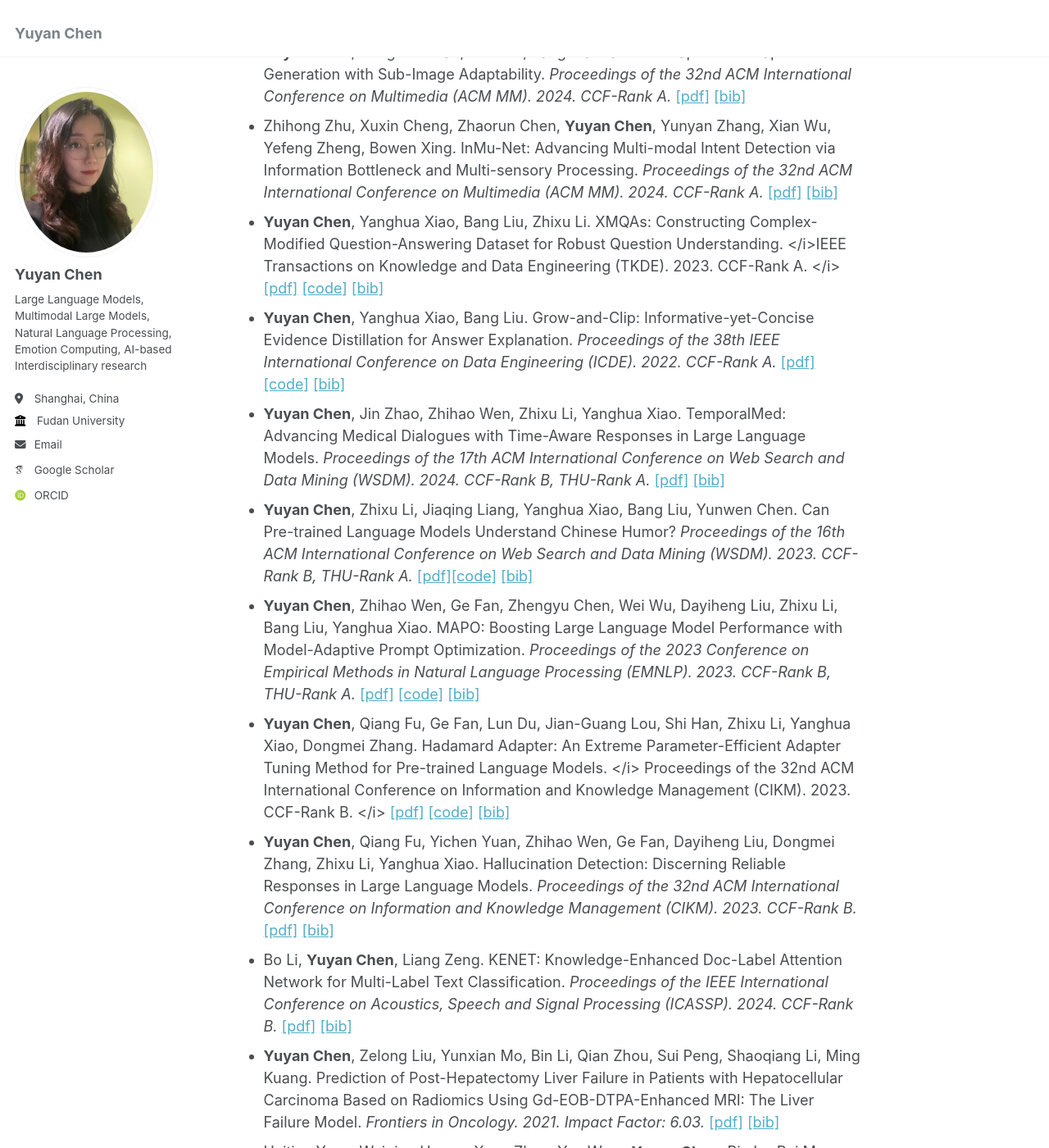
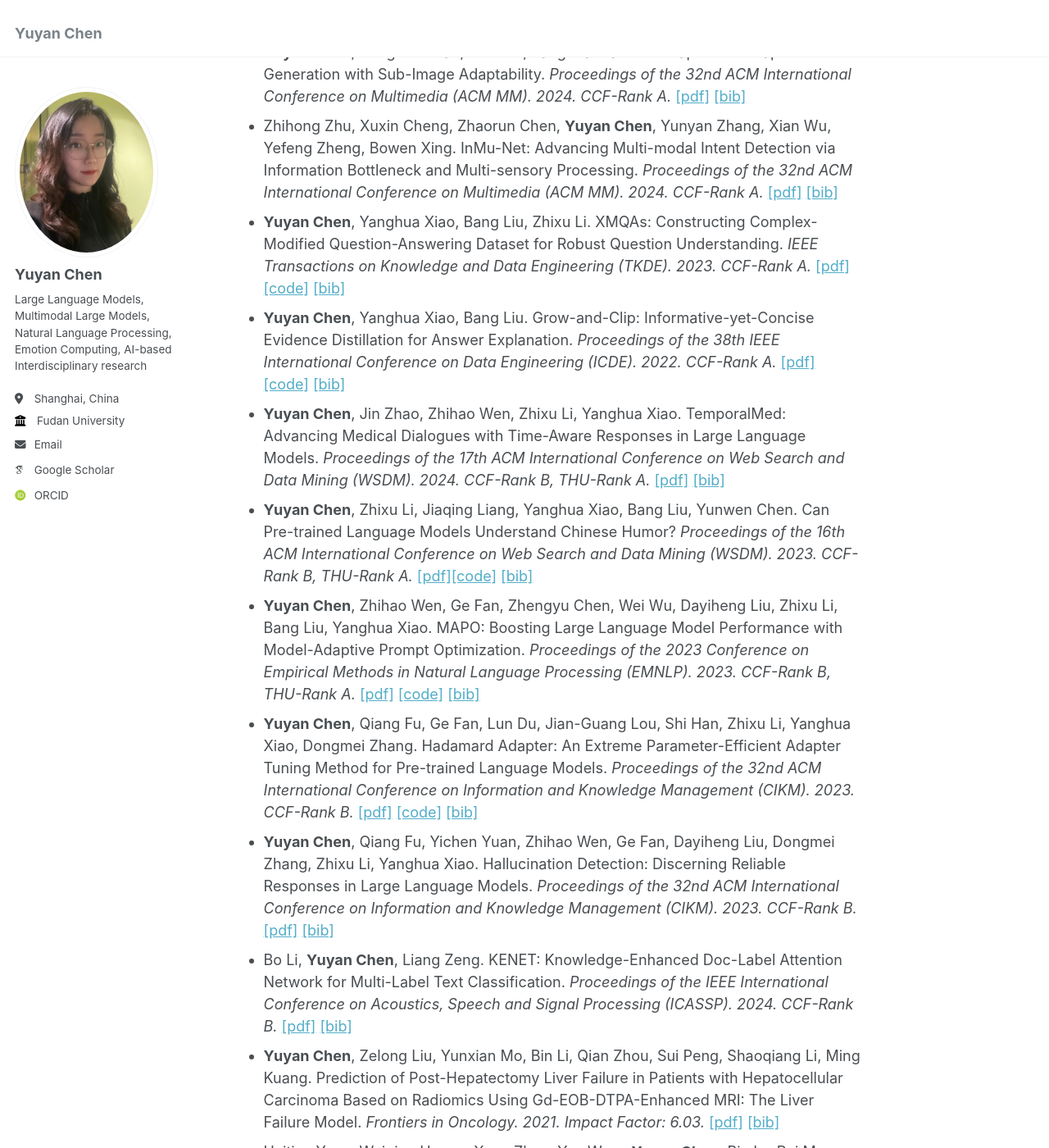
Before and after one commit to Yukyin/Yukyin.github.io, a Jekyll site: the page built from _pages/about.md, in a window 1280 px wide and 1400 px high, scrolled down 1567 px. Shown: the whole window at 82% size. Built offline with Jekyll 4.4.1, drawn with Linux system fonts in a browser that asks for light colours; some web fonts are replaced.

Commit message:
Initial commit

```diff
--- a/_pages/about.md
+++ b/_pages/about.md
@@ -56,12 +56,12 @@ My overarching goal is to develop intelligent, empathetic, and trustworthy AI sy
 * <strong>Yuyan Chen</strong>, Yichen Yuan, Panjun Liu, Dayiheng Liu, Qinghao Guan, Mengfei Guo, Haiming Peng, Zhixu Li, Yanghua Xiao, Bang Liu. Talk Funny! A Large-Scale Humor Response Dataset with Chain-of-Humor Interpretation. <i>Proceedings of the 38th AAAI Conference on Artificial Intelligence (AAAI). 2024. CCF-Rank A. </i> [[pdf]](https://ojs.aaai.org/index.php/AAAI/article/view/29736/31266) [[code]](https://drive.google.com/drive/folders/1zMRCOziVE16E9L0VuTfPZV6C-S2fDNl6?usp=sharing) [[bib]](/files/Talk_Funny.bib)
 * <strong>Yuyan Chen</strong>, Songzhou Yan, Zhixu Li, Yanghua Xiao. XMeCap: Meme Caption Generation with Sub-Image Adaptability. <i>Proceedings of the 32nd ACM International Conference on Multimedia (ACM MM). 2024. CCF-Rank A. </i> [[pdf]](https://arxiv.org/pdf/2407.17152) [[bib]](/files/XMeCap.bib)
 * Zhihong Zhu, Xuxin Cheng, Zhaorun Chen, <strong>Yuyan Chen</strong>, Yunyan Zhang, Xian Wu, Yefeng Zheng, Bowen Xing. InMu-Net: Advancing Multi-modal Intent Detection via Information Bottleneck and Multi-sensory Processing. <i>Proceedings of the 32nd ACM International Conference on Multimedia (ACM MM). 2024. CCF-Rank A. </i> [[pdf]](https://openreview.net/pdf?id=CuX8NF7XJq) [[bib]](/files/InMu-Net.bib)
-* <strong>Yuyan Chen</strong>, Yanghua Xiao, Bang Liu, Zhixu Li. XMQAs: Constructing Complex-Modified Question-Answering Dataset for Robust Question Understanding. </i>IEEE Transactions on Knowledge and Data Engineering (TKDE). 2023. CCF-Rank A. </i> [[pdf]](https://ieeexplore.ieee.org/stamp/stamp.jsp?tp=&arnumber=10214399) [[code]](https://drive.google.com/drive/folders/1FPqiJxS5uQN6E4GjZVhK590_XsMcRBdo?usp=sharing) [[bib]](/files/XMQAs.bib)
+* <strong>Yuyan Chen</strong>, Yanghua Xiao, Bang Liu, Zhixu Li. XMQAs: Constructing Complex-Modified Question-Answering Dataset for Robust Question Understanding. <i>IEEE Transactions on Knowledge and Data Engineering (TKDE). 2023. CCF-Rank A. </i> [[pdf]](https://ieeexplore.ieee.org/stamp/stamp.jsp?tp=&arnumber=10214399) [[code]](https://drive.google.com/drive/folders/1FPqiJxS5uQN6E4GjZVhK590_XsMcRBdo?usp=sharing) [[bib]](/files/XMQAs.bib)
 * <strong>Yuyan Chen</strong>, Yanghua Xiao, Bang Liu. Grow-and-Clip: Informative-yet-Concise Evidence Distillation for Answer Explanation. <i>Proceedings of the 38th IEEE International Conference on Data Engineering (ICDE). 2022. CCF-Rank A. </i> [[pdf]](https://arxiv.org/pdf/2201.05088) [[code]](https://drive.google.com/drive/folders/1uDCkca7Oxcx4wtqLVlxg7-598xXyDO7o?usp=sharing) [[bib]](/files/Grow-and-Clip.bib)
 * <strong>Yuyan Chen</strong>, Jin Zhao, Zhihao Wen, Zhixu Li, Yanghua Xiao. TemporalMed: Advancing Medical Dialogues with Time-Aware Responses in Large Language Models. <i>Proceedings of the 17th ACM International Conference on Web Search and Data Mining (WSDM). 2024. CCF-Rank B, THU-Rank A.</i> [[pdf]](https://web.archive.org/web/20240305001631id_/https://dl.acm.org/doi/pdf/10.1145/3616855.3635860) [[bib]](/files/TemporalMed.bib)
 * <strong>Yuyan Chen</strong>, Zhixu Li, Jiaqing Liang, Yanghua Xiao, Bang Liu, Yunwen Chen. Can Pre-trained Language Models Understand Chinese Humor? <i>Proceedings of the 16th ACM International Conference on Web Search and Data Mining (WSDM). 2023. CCF-Rank B, THU-Rank A. </i> [[pdf]](https://dl.acm.org/doi/pdf/10.1145/3539597.3570431)[[code]](https://drive.google.com/drive/folders/1bb15VAq-5DY0ssyB_-pnVcqsCpEhZ-X8?usp=sharing) [[bib]](/files/Can_Pre-trained_Language.bib)
 * <strong>Yuyan Chen</strong>, Zhihao Wen, Ge Fan, Zhengyu Chen, Wei Wu, Dayiheng Liu, Zhixu Li, Bang Liu, Yanghua Xiao. MAPO: Boosting Large Language Model Performance with Model-Adaptive Prompt Optimization. <i>Proceedings of the 2023 Conference on Empirical Methods in Natural Language Processing (EMNLP). 2023. CCF-Rank B, THU-Rank A. </i> [[pdf]](https://arxiv.org/pdf/2407.04118) [[code]](https://drive.google.com/drive/folders/1yFoY34R1HwQO9ZZfAE_9aiCJB31L65zB?usp=sharing) [[bib]](/files/MAPO.bib)
-* <strong>Yuyan Chen</strong>, Qiang Fu, Ge Fan, Lun Du, Jian-Guang Lou, Shi Han, Zhixu Li, Yanghua Xiao, Dongmei Zhang. Hadamard Adapter: An Extreme Parameter-Efficient Adapter Tuning Method for Pre-trained Language Models. </i> Proceedings of the 32nd ACM International Conference on Information and Knowledge Management (CIKM). 2023. CCF-Rank B. </i> [[pdf]](https://arxiv.org/pdf/2407.11033) [[code]](https://drive.google.com/drive/folders/1zom1cZKZkVWa9WF6pY533U02eTw6Oqg7?usp=sharing) [[bib]](/files/Hadamard.bib)
+* <strong>Yuyan Chen</strong>, Qiang Fu, Ge Fan, Lun Du, Jian-Guang Lou, Shi Han, Zhixu Li, Yanghua Xiao, Dongmei Zhang. Hadamard Adapter: An Extreme Parameter-Efficient Adapter Tuning Method for Pre-trained Language Models. <i> Proceedings of the 32nd ACM International Conference on Information and Knowledge Management (CIKM). 2023. CCF-Rank B. </i> [[pdf]](https://arxiv.org/pdf/2407.11033) [[code]](https://drive.google.com/drive/folders/1zom1cZKZkVWa9WF6pY533U02eTw6Oqg7?usp=sharing) [[bib]](/files/Hadamard.bib)
 * <strong>Yuyan Chen</strong>, Qiang Fu, Yichen Yuan, Zhihao Wen, Ge Fan, Dayiheng Liu, Dongmei Zhang, Zhixu Li, Yanghua Xiao. Hallucination Detection: Discerning Reliable Responses in Large Language Models. <i>Proceedings of the 32nd ACM International Conference on Information and Knowledge Management (CIKM). 2023. CCF-Rank B. </i> [[pdf]](https://dl.acm.org/doi/pdf/10.1145/3583780.3614905) [[bib]](/files/Hallucination_Detection.bib)
 * Bo Li, <strong>Yuyan Chen</strong>, Liang Zeng. KENET: Knowledge-Enhanced Doc-Label Attention Network for Multi-Label Text Classification. <i>Proceedings of the IEEE International Conference on Acoustics, Speech and Signal Processing (ICASSP). 2024. CCF-Rank B. </i> [[pdf]](https://arxiv.org/pdf/2403.01767) [[bib]](/files/KENET.bib)
 * <strong>Yuyan Chen</strong>, Zelong Liu, Yunxian Mo, Bin Li, Qian Zhou, Sui Peng, Shaoqiang Li, Ming Kuang. Prediction of Post-Hepatectomy Liver Failure in Patients with Hepatocellular Carcinoma Based on Radiomics Using Gd-EOB-DTPA-Enhanced MRI: The Liver Failure Model. <i>Frontiers in Oncology. 2021. Impact Factor: 6.03. </i> [[pdf]](https://www.frontiersin.org/journals/oncology/articles/10.3389/fonc.2021.605296/pdf?isPublishedV2=false) [[bib]](/files/Prediction_of_Post-Hepatectomy.bib)
```
